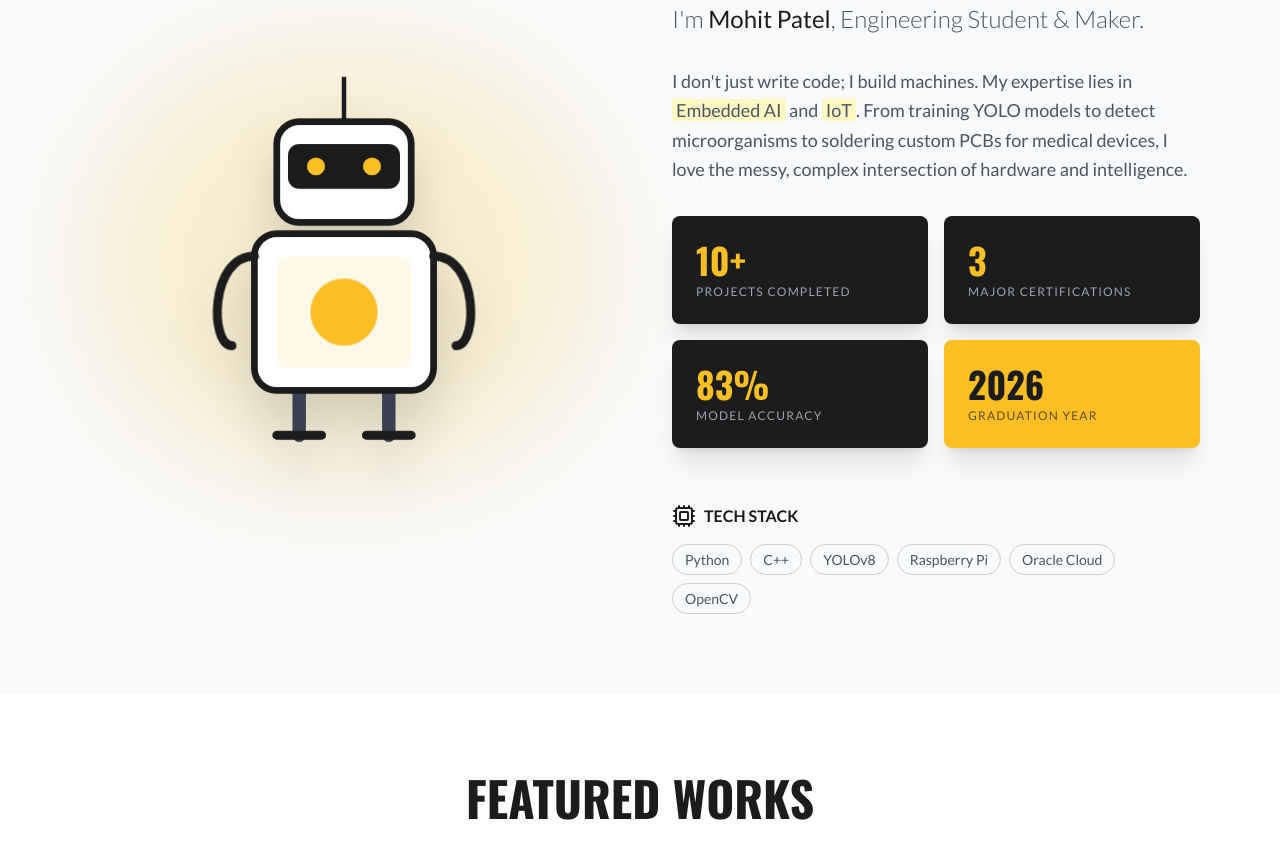
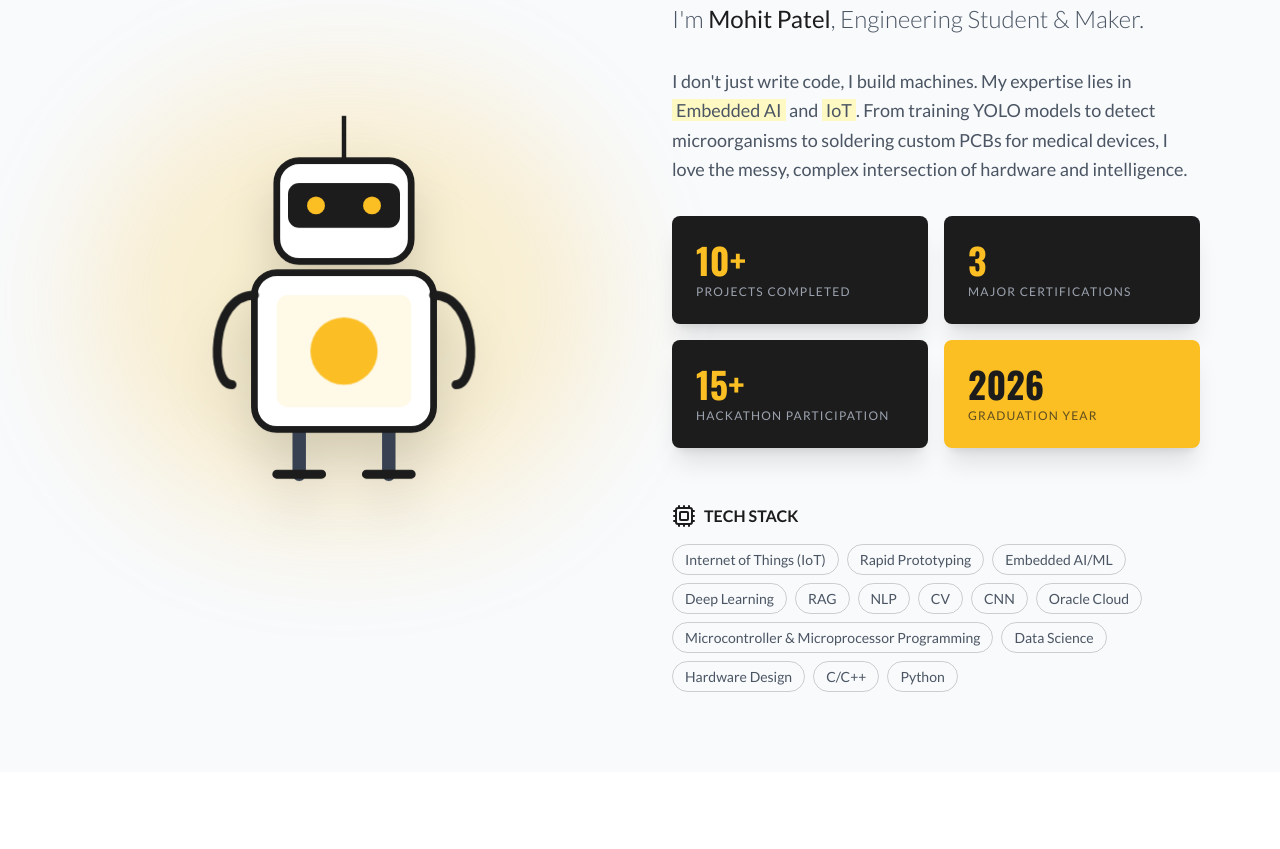
Before and after one commit to Mohitpatel242/MyPortfolio, a plain HTML site: page index.html in a window 1280 px wide. Shown: the part 969-1818 px from the top of the page. Drawn offline with nearby package versions, Linux system fonts and the light colour scheme.

Commit message:
Update title and project details in index.html

```diff
--- a/index.html
+++ b/index.html
@@ -3,7 +3,7 @@
 <head>
     <meta charset="UTF-8">
     <meta name="viewport" content="width=device-width, initial-scale=1.0">
-    <title>Mohit Patel | Robotics & IoT</title>
+    <title>Mohit Patel | IoT Developer</title>
     <meta name="description" content="Portfolio of Mohit Patel - Robotics Engineer">
 
     <!-- Tailwind CSS (Styling Framework) -->
@@ -103,7 +103,7 @@
             <div class="mt-8 max-w-sm relative">
                 <div class="absolute -inset-1 bg-brand blur opacity-30"></div>
                 <p class="relative bg-white/80 backdrop-blur px-4 py-2 text-lg font-medium text-gray-800 border-l-4 border-brand">
-                    Robotics Engineer & IoT Developer
+                    IoT Developer & Building Embodied AI
                 </p>
             </div>
 
@@ -194,7 +194,7 @@
                 </h3>
 
                 <p class="text-gray-600 leading-relaxed text-lg">
-                    I don't just write code; I build machines. My expertise lies in <span class="bg-yellow-100 px-1">Embedded AI</span> and <span class="bg-yellow-100 px-1">IoT</span>.
+                    I don't just write code, I build machines. My expertise lies in <span class="bg-yellow-100 px-1">Embedded AI</span> and <span class="bg-yellow-100 px-1">IoT</span>.
                     From training YOLO models to detect microorganisms to soldering custom PCBs for medical devices, I love the messy, complex intersection of hardware and intelligence.
                 </p>
 
@@ -209,8 +209,8 @@
                         <p class="text-xs uppercase tracking-widest text-gray-400">Major Certifications</p>
                     </div>
                     <div class="bg-dark text-white p-6 rounded-lg transform hover:-translate-y-2 transition-transform shadow-xl">
-                        <h4 class="text-brand text-4xl font-display font-bold mb-1">83%</h4>
-                        <p class="text-xs uppercase tracking-widest text-gray-400">Model Accuracy</p>
+                        <h4 class="text-brand text-4xl font-display font-bold mb-1">15+</h4>
+                        <p class="text-xs uppercase tracking-widest text-gray-400">Hackathon Participation</p>
                     </div>
                     <div class="bg-brand text-dark p-6 rounded-lg transform hover:-translate-y-2 transition-transform shadow-xl">
                         <h4 class="text-dark text-4xl font-display font-bold mb-1">2026</h4>
@@ -222,12 +222,20 @@
                 <div class="pt-6">
                     <h4 class="font-bold mb-4 flex items-center gap-2"><i data-lucide="cpu"></i> TECH STACK</h4>
                     <div class="flex flex-wrap gap-2">
+                        <span class="tech-tag">Internet of Things (IoT)</span>
+                        <span class="tech-tag">Rapid Prototyping</span>
+                        <span class="tech-tag">Embedded AI/ML</span>
+                        <span class="tech-tag">Deep Learning</span>
+                        <span class="tech-tag">RAG</span>
+                        <span class="tech-tag">NLP</span>
+                        <span class="tech-tag">CV</span>
+                        <span class="tech-tag">CNN</span>
+                        <span class="tech-tag">Oracle Cloud</span>
+                        <span class="tech-tag">Microcontroller & Microprocessor Programming</span>
+                        <span class="tech-tag">Data Science</span>
+                        <span class="tech-tag">Hardware Design</span>
+                        <span class="tech-tag">C/C++</span>
                         <span class="tech-tag">Python</span>
-                        <span class="tech-tag">C++</span>
-                        <span class="tech-tag">YOLOv8</span>
-                        <span class="tech-tag">Raspberry Pi</span>
-                        <span class="tech-tag">Oracle Cloud</span>
-                        <span class="tech-tag">OpenCV</span>
                     </div>
                 </div>
             </div>
@@ -246,7 +254,7 @@
                     <div class="project-overlay absolute inset-0 bg-dark/90 opacity-0 group-hover:opacity-100 transition-opacity duration-300 flex flex-col justify-center items-center text-center p-6 z-10">
                         <h3 class="text-brand text-2xl font-display font-bold mb-2">ARES Robot</h3>
                         <p class="text-white text-sm mb-4">Offline voice assistant on RPi 4 for medical summaries.</p>
-                        <a href="https://github.com/Mohitpatel242/LabinBox-Embedded-Al-Microscope.git" class="project-btn px-4 py-2 border border-brand text-brand hover:bg-brand hover:text-dark transition-colors uppercase text-xs font-bold tracking-wide">View Code</a>
+                        <a href="https://github.com/Mohitpatel242/LabInBox-Embedded-AI-Microscope.git" class="project-btn px-4 py-2 border border-brand text-brand hover:bg-brand hover:text-dark transition-colors uppercase text-xs font-bold tracking-wide">View Code</a>
                     </div>
                     <img src="./20251121_100435.jpg" alt="AI Assistant Robot" class="w-full h-80 object-cover group-hover: transition-all duration-500">
                 </div>
@@ -256,7 +264,7 @@
                     <div class="project-overlay absolute inset-0 bg-dark/90 opacity-0 group-hover:opacity-100 transition-opacity duration-300 flex flex-col justify-center items-center text-center p-6 z-10">
                         <h3 class="text-brand text-2xl font-display font-bold mb-2">IoT Stuff</h3>
                         <p class="text-white text-sm mb-4">Building Embedded AI devices, solving real problems using Edge AI and IoT solutions.</p>
-                        <a href="https://github.com/Mohitpatel242/Offline-voice-assistant-.git" class="project-btn px-4 py-2 border border-brand text-brand hover:bg-brand hover:text-dark transition-colors uppercase text-xs font-bold tracking-wide">View Code</a>
+                        <!-- <a href="https://github.com/Mohitpatel242/Offline-voice-assistant-.git" class="project-btn px-4 py-2 border border-brand text-brand hover:bg-brand hover:text-dark transition-colors uppercase text-xs font-bold tracking-wide">View Code</a> -->
                     </div>
                     <img src="./20251120_174705.jpg" alt="" class="w-full h-80 object-cover group-hover: transition-all duration-500">
                 </div>
```
